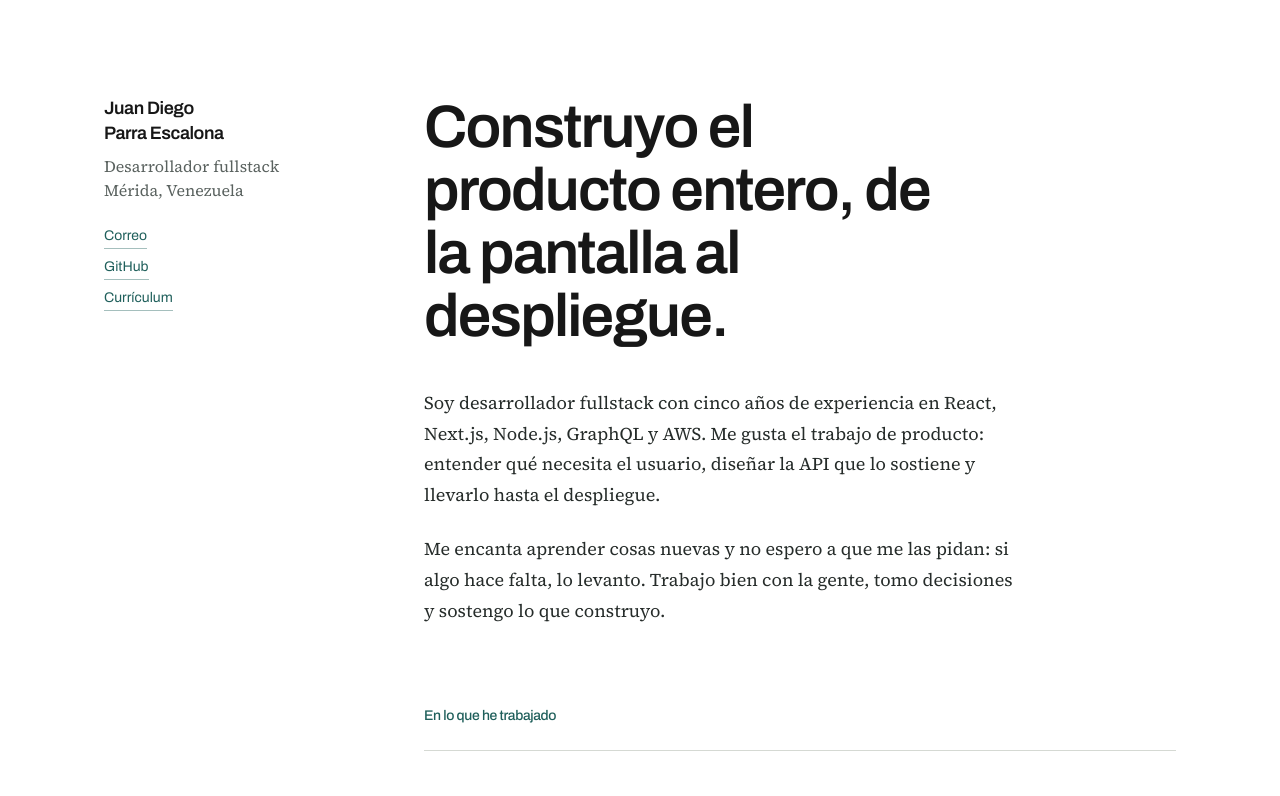
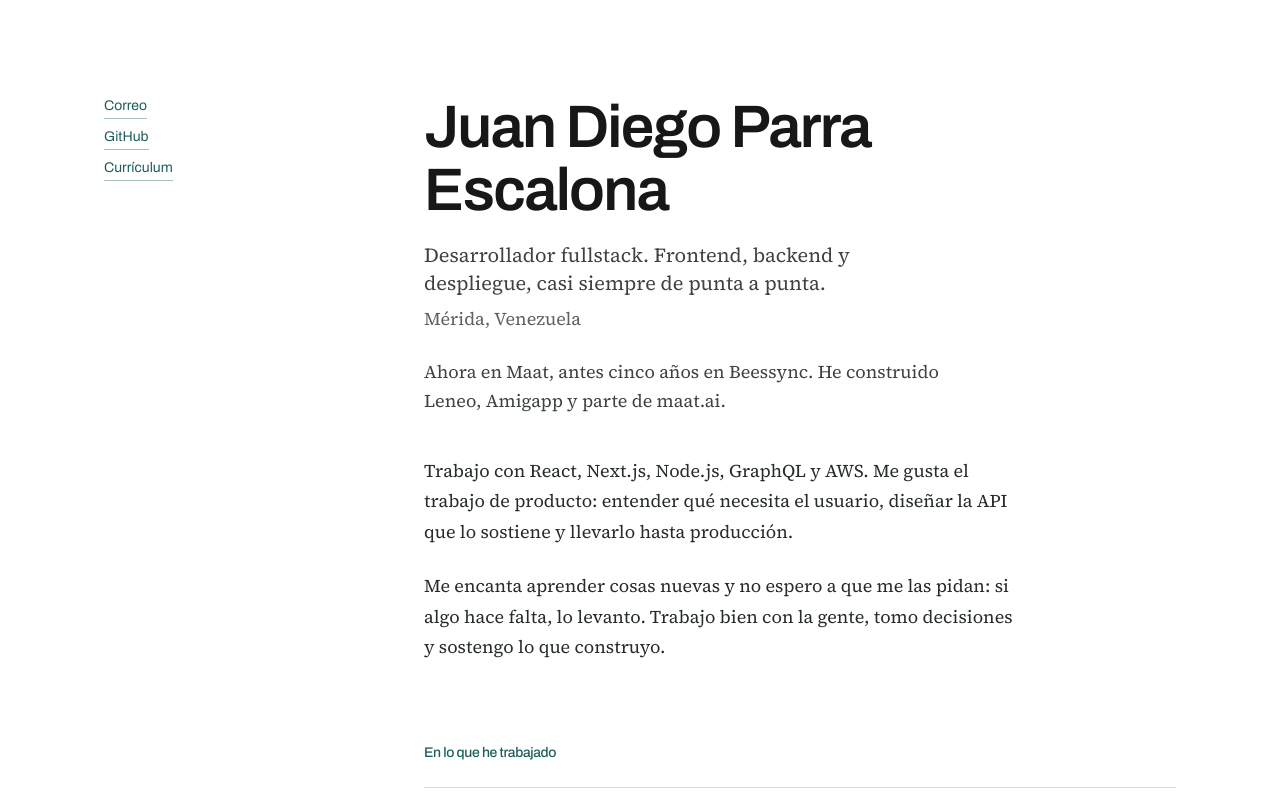
Before and after one commit to jd-parra/portfolio, a Next.js app: page / in a window 1280 px wide. Shown: the top 796 px of the page. Built offline with nearby package versions, Linux system fonts and the light colour scheme.

Commit message:
Ajustes de modo oscuro

```diff
--- a/app/page.tsx
+++ b/app/page.tsx
@@ -33,20 +33,9 @@ const link =
 
 export default function Home() {
   return (
-    <div className="mx-auto max-w-6xl px-6 py-16 sm:px-10 sm:py-24 lg:grid lg:grid-cols-[15rem_1fr] lg:gap-20">
-      <header className="lg:sticky lg:top-24 lg:self-start">
-        <p className="font-display text-lg font-semibold leading-snug tracking-tight">
-          Juan Diego
-          <br />
-          Parra Escalona
-        </p>
-        <p className="font-body mt-2 text-[#5A625F]">
-          Desarrollador fullstack
-          <br />
-          Mérida, Venezuela
-        </p>
-
-        <nav className="font-display mt-6 flex flex-col items-start gap-2 text-sm">
+    <div className="mx-auto flex max-w-6xl flex-col px-6 py-16 sm:px-10 sm:py-24 lg:grid lg:grid-cols-[15rem_1fr] lg:gap-20">
+      <header className="order-2 mt-20 border-t border-[#D5D9D3] pt-8 lg:order-0 lg:mt-0 lg:border-0 lg:pt-0 lg:sticky lg:top-24 lg:self-start">
+        <nav className="font-display flex flex-wrap gap-x-6 gap-y-2 text-sm lg:flex-col lg:items-start lg:gap-2">
           <a href="mailto:juandiegoparrae5@gmail.com" className={link}>
             Correo
           </a>
@@ -59,17 +48,30 @@ export default function Home() {
         </nav>
       </header>
 
-      <main className="mt-16 lg:mt-0">
+      <main className="order-1 lg:order-0">
         <h1 className="font-display max-w-[15ch] text-[2.5rem] font-semibold leading-[1.05] tracking-[-0.03em] sm:text-6xl">
-          Construyo el producto entero, de la pantalla al despliegue.
+          Juan Diego Parra Escalona
         </h1>
+
+        <p className="font-body mt-5 max-w-[50ch] text-xl leading-snug text-[#3C4340]">
+          Desarrollador fullstack. Frontend, backend y despliegue, casi
+          siempre de punta a punta.
+        </p>
+
+        <p className="font-body mt-2 text-lg text-[#5A625F]">
+          Mérida, Venezuela
+        </p>
+
+        <p className="font-body mt-6 max-w-[55ch] text-lg leading-relaxed text-[#3C4340]">
+          Ahora en Maat, antes cinco años en Beessync. He construido Leneo,
+          Amigapp y parte de maat.ai.
+        </p>
 
         <div className="font-body mt-10 max-w-[62ch] space-y-6 text-lg leading-[1.7] text-[#262C2A]">
           <p>
-            Soy desarrollador fullstack con cinco años de experiencia en
-            React, Next.js, Node.js, GraphQL y AWS. Me gusta el trabajo de
-            producto: entender qué necesita el usuario, diseñar la API que lo
-            sostiene y llevarlo hasta el despliegue.
+            Trabajo con React, Next.js, Node.js, GraphQL y AWS. Me gusta el
+            trabajo de producto: entender qué necesita el usuario, diseñar la
+            API que lo sostiene y llevarlo hasta producción.
           </p>
           <p>
             Me encanta aprender cosas nuevas y no espero a que me las pidan:
```
